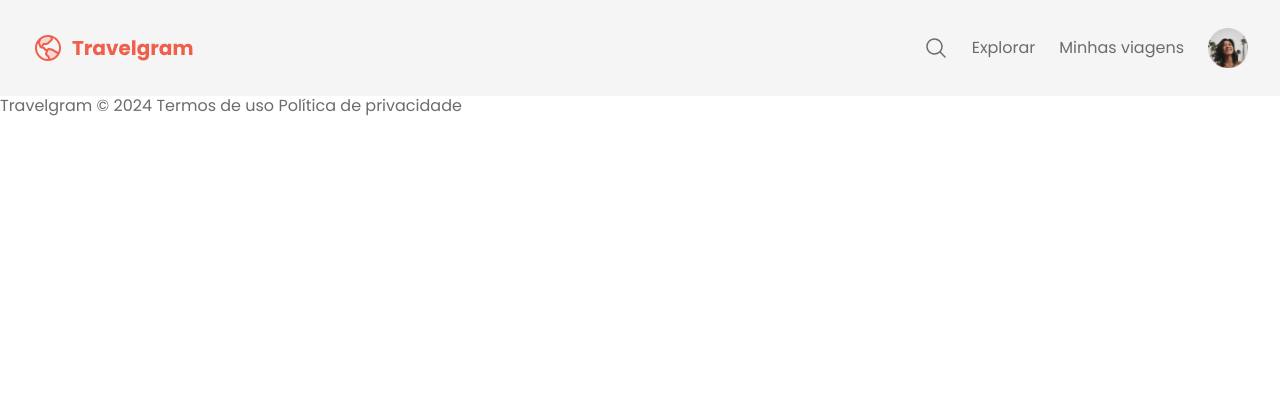
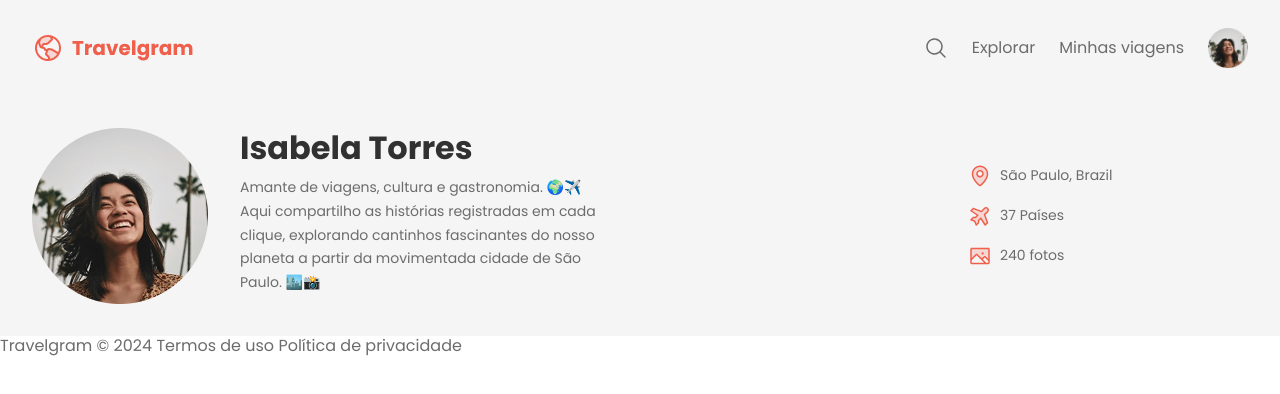
Before and after one commit to VRDevMaster/Travelgram, a plain HTML site: page index.html in a window 1280 px wide. Drawn offline with Linux system fonts and the light colour scheme.

Commit message:
done header

```diff
--- a/index.html
+++ b/index.html
@@ -22,15 +22,38 @@
         <li><a href="#"><img src="assets/Profile pic.png" alt="imagem de Isabela Torres"></a></li>
       </ul>
     </nav>
+
+    <header>
+      <div class="container">
+        <div id="profile">
+          <img src="assets/Profile pic.png" alt="Imagem de Isabela Torres">
+          <div>
+            <h1>Isabela Torres</h1>
+            <p>Amante de viagens, cultura e gastronomia. 🌍✈️ <br>
+              Aqui compartilho as histórias registradas em cada clique, explorando cantinhos fascinantes do nosso
+              planeta
+              a
+              partir da movimentada cidade de São Paulo. 🏙️📸</p>
+          </div>
+        </div>
+
+        <ul id="info">
+          <li>
+            <img src="assets/icons/MapPin.svg" alt="Icone de mapa">
+            <span>São Paulo, Brazil</span>
+          </li>
+          <li>
+            <img src="assets/icons/AirplaneTilt.svg" alt="Icone de avião">
+            <span>37 Países</span>
+          </li>
+          <li>
+            <img src="assets/icons/Image.svg" alt="Icone de imagem">
+            <span>240 fotos</span>
+          </li>
+        </ul>
+      </div>
+    </header>
   </div>
-  <header>
-    <div id="profile">
-
-    </div>
-    <div id="profile-info">
-
-    </div>
-  </header>
   <main id="photographs">
     <!-- 12 fotos -->
   </main>
--- /dev/null
+++ b/styles/header.css
@@ -0,0 +1,41 @@
+header{
+  padding-block: 32px;
+    font: var(--text-md);
+}
+
+header .container{
+  display: flex;
+  justify-content: space-between;
+  align-items: center;
+}
+
+#profile{
+  display: flex;
+  gap: 32px;
+}
+
+#profile > div{
+  max-width: 384px;
+}
+
+#profile h1{
+  font: var(--text-lg);
+  color: var(--text-color-primary);
+  margin-bottom: 8px;
+}
+
+#info{
+  list-style: none;
+  display: flex;
+  flex-direction: column;
+  gap: 16px;
+
+  width: 280px;
+
+}
+
+#info li{
+  display: flex;
+  align-items: center;
+  gap: 8px;
+}
--- a/styles/index.css
+++ b/styles/index.css
@@ -1,2 +1,3 @@
 @import url(global.css);
 @import url(nav.css);
+@import url(header.css);
```
